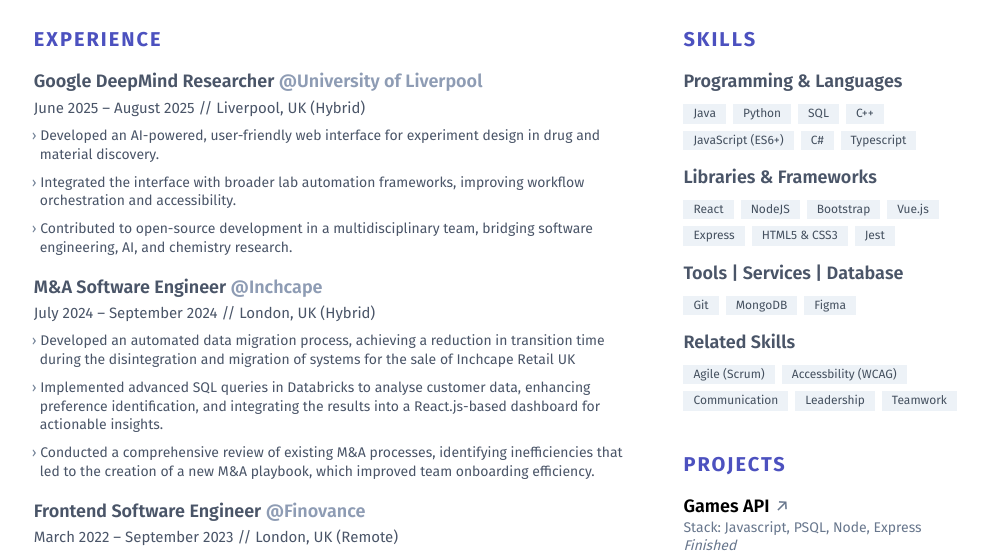
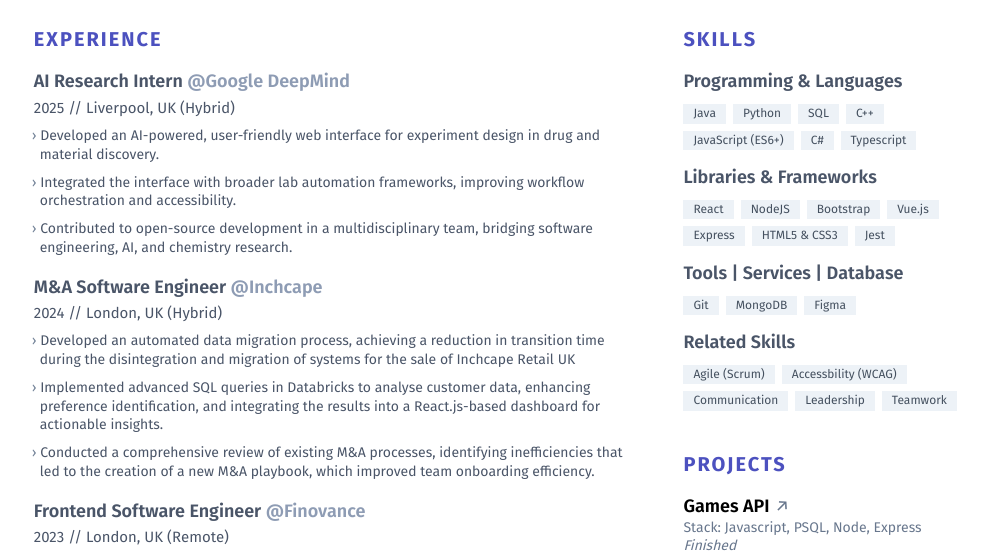
Before and after one commit to blessinguche/my_resume, a website: page docs/index.html in a window 1280 px wide. Shown: the part 238-792 px from the top of the page, without its empty margins (139-1138 px from the left). Drawn offline with nearby package versions, Linux system fonts and the light colour scheme; files that its build step writes are made by us from their sources.

Commit message:
Revise job titles and companies in index.html

```diff
--- a/docs/index.html
+++ b/docs/index.html
@@ -140,12 +140,12 @@
             <section class="mb-4.5">
               <header>
                 <h3 id="job-title" class="text-lg font-semibold text-gray-700 leading-snugish">
-                  Google DeepMind Researcher
+                  AI Research Intern
                   <span id="company-name" class="text-gray-550 font-semibold">
-                    @University of Liverpool</span>
+                    @Google DeepMind</span>
                 </h3>
                 <p id="work-date-location" class="leading-normal text-sm2 text-gray-700 mt-1">
-                  June 2025 – August 2025 // Liverpool, UK (Hybrid)
+                  2025 // Liverpool, UK (Hybrid)
                 </p>
               </header>
               <ul id="work-description-bullets" class>
@@ -173,7 +173,7 @@
                     @Inchcape</span>
                 </h3>
                 <p id="work-date-location" class="leading-normal text-sm2 text-gray-700 mt-1">
-                  July 2024 – September 2024 // London, UK (Hybrid)
+                  2024 // London, UK (Hybrid)
                 </p>
               </header>
               <ul id="work-description-bullets" class>
@@ -205,7 +205,7 @@
                     @Finovance</span>
                 </h3>
                 <p id="work-date-location" class="leading-normal text-sm2 text-gray-700 mt-1">
-                  March 2022 – September 2023 // London, UK (Remote)
+                  2023 // London, UK (Remote)
                 </p>
               </header>
               <ul id="work-description-bullets" class>
@@ -229,7 +229,7 @@
             <!-- End Work 3 -->
 
             <!-- Work 4 -->
-            <section class="mb-4.5">
+<!--             <section class="mb-4.5">
               <header>
                 <h3 id="job-title" class="text-lg font-semibold text-gray-700 leading-snugish">
                   Software Engineer
@@ -256,7 +256,7 @@
                   technologies like Node, Express, and MongoDB.
                 </li>
               </ul>
-            </section>
+            </section> -->
             <!-- End Work 4 -->
 
           </section>
```
